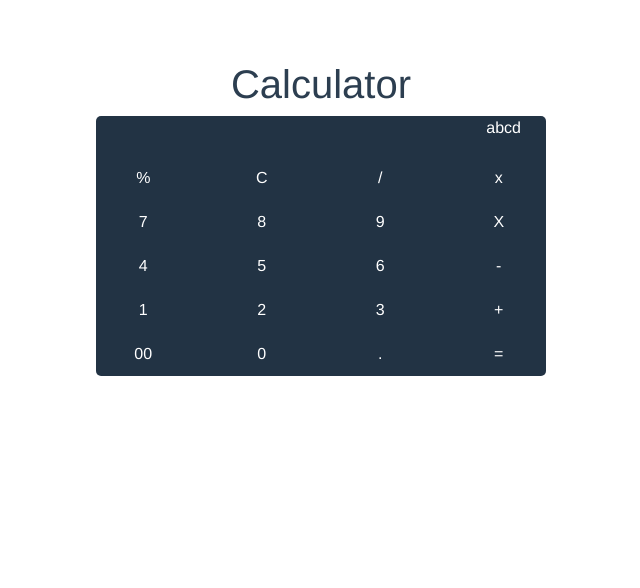
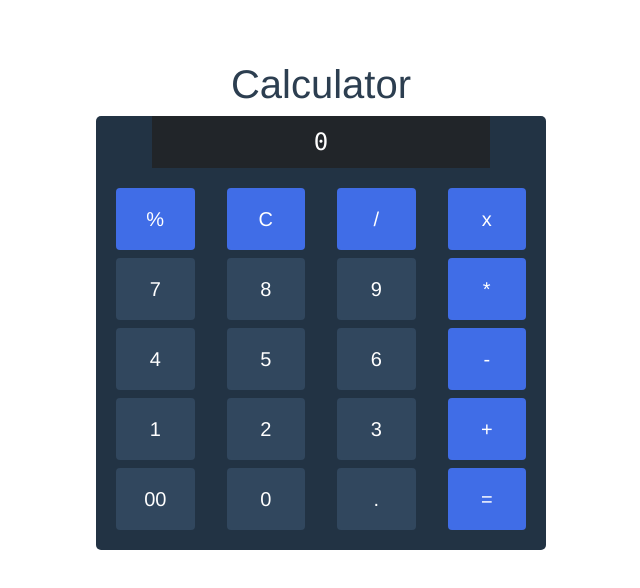
Before and after one commit to 1tsak/calculator-vuejs, a Vue app: page / in a window 1280 px wide. Shown: the top 588 px of the page, without its empty margins (319-959 px from the left). Built offline with nearby package versions, Linux system fonts and the light colour scheme.

Commit message:
Added Evaluation Logic | Improved Ui

```diff
--- a/src/App.vue
+++ b/src/App.vue
@@ -1,34 +1,73 @@
 <template>
-<h1>Calculator</h1>
-<DisplayScreen :output="this.output"/>
-<KeyBoard @key-press="updateScreen"/>
+  <h1>Calculator</h1>
+  <DisplayScreen :output="this.output" />
+  <KeyBoard @key-press="updateScreen" />
 </template>
 
 <script>
-import DisplayScreen from './components/DisplayScreen.vue'
-import KeyBoard from './components/KeyBoard.vue'
+import DisplayScreen from "./components/DisplayScreen.vue";
+import KeyBoard from "./components/KeyBoard.vue";
 
 export default {
-  name: 'App',
+  name: "App",
   components: {
     DisplayScreen,
-    KeyBoard
+    KeyBoard,
   },
-  data(){
+  data() {
     return {
-      output:"abcd"
+      output: "0",
+      calval:'0',
+      operator: null,
+      preCalVal: "",
+    };
+  },
+  methods: {
+    updateScreen(output) {
+      /* Append Value */
+      if (!isNaN(output) || output === ".") {
+        if (this.calval === "0") {
+          console.log("c1");
 
+          this.output = output;
+          this.calval = output;
+        } else {
+          this.output += output;
+          this.calval +=output;
+
+          console.log("c2");
+        }
       }
 
-    }
-  ,
-  methods:{
-        updateScreen(output){
-            this.output=output
-            // DisplayScreen.
-        }
-    }
-}
+      /* Clear Value */
+      if (output === "C") {
+        this.output = "0";
+        this.preCalVal='0'
+        this.operator=null;
+        this.calval='0'
+      }
+
+      /* Percentage */
+      if (output === "%") {
+        this.output = this.output / 100 + "";
+        this.calval=this.output/100+'';
+      }
+
+      /* Append Value */
+      if(['+','-','*','/'].includes(output)){
+        this.operator = output;
+        this.preCalVal=this.calval
+        this.output=this.preCalVal+this.operator;
+        this.calval=this.preCalVal+this.operator;
+      }
+      if(output==='='){
+        this.output= eval(this.calval);
+        this.preCalVal='';
+        this.operator=null;
+      }
+    },
+  },
+};
 </script>
 
 <style>
--- a/src/components/DisplayScreen.vue
+++ b/src/components/DisplayScreen.vue
@@ -1,6 +1,6 @@
 <template>
     <div class="display-border" style="max-width:450px; margin:auto; background: #234; color:white;">
-        <p @keypress="updateScreen">{{output}}</p>
+        <p style="font-size:1.5rem" class="bg-dark w-75 m10 font-monospace m-auto p-2" @keypress="updateScreen">{{output}}</p>
     </div>
 </template>
 <script>
--- a/src/components/KeyBoard.vue
+++ b/src/components/KeyBoard.vue
@@ -1,8 +1,9 @@
 <template>
-  <div class="key-border" style="max-width:450px; margin:auto; background: #234;">
+  <div class="key-border py-3 px-3" style="max-width:450px; margin:auto; background: #234;">
     <div class="row no-gutters">
-      <div class="col-3 cbtn" v-for="n in calculatorkeys" :key="n">
-        <div class="" @click="emit(n)" style="margin:10px; color:white;">
+      <div class="col-3"  @click="emit(n)" v-for="n in calculatorkeys" :key="n">
+        <div class="lead text-white text-center m-1 py-3 bg-vue-dark rounded hover-class"
+        :class="{'green-bg':['%','C','/','x','*','+','-','='].includes(n)}" >
           {{n}}
         </div>
       </div>
@@ -15,18 +16,19 @@ export default {
   props: {},
   data(){
     return{
-      calculatorkeys:['%','C','/','x',7,8,9,'X',4,5,6,'-',1,2,3,'+','00',0,'.','='],
+      calculatorkeys:['%','C','/','x',7,8,9,'*',4,5,6,'-',1,2,3,'+','00',0,'.','='],
 
     }
   },
   methods:{
       emit(a){
-          this.$emit('key-press',a);
+          this.$emit('key-press',a+'');
       }
   }
 };
 </script>
 <style scoped>
+
 .key-border {
   border-bottom-left-radius: 5px;
   border-bottom-right-radius: 5px;
@@ -35,9 +37,14 @@ export default {
 .row {
   display: flex;
 }
-.cbtn {
+.bg-vue-dark {
+  background: #31475e;
 }
-.cbtn:hover{
+
+.green-bg{
+  background: rgb(64, 109, 231);
+}
+.hover-class:hover{
   background: #000;
   cursor: pointer;
 }
```
